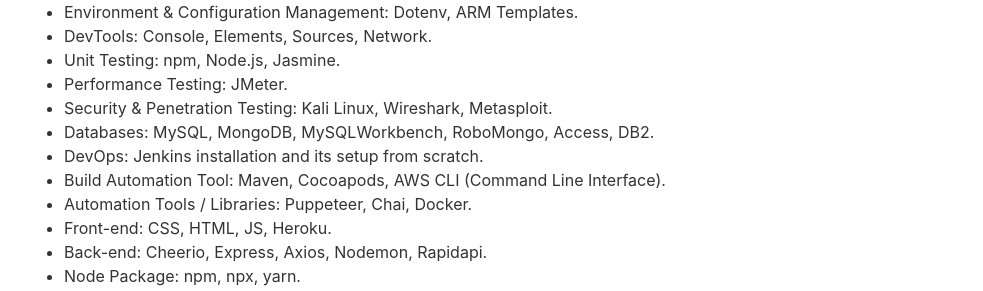
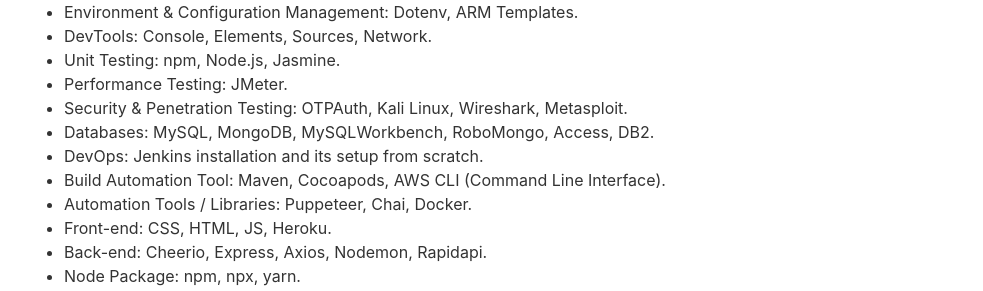
Before and after one commit to cvera08/full-resume, a Jekyll site: the page built from index.html, in a window 1280 px wide and 900 px high, scrolled down 4395 px. Shown: the part 162-453 px from the top of the window, without its empty margins (148-1131 px from the left). Built offline with Jekyll 4.4.1, drawn with Linux system fonts in a browser that asks for light colours.

Commit message:
feat: otpauth

```diff
--- a/_data/data.yml
+++ b/_data/data.yml
@@ -279,7 +279,7 @@ organization:
     - DevTools: Console, Elements, Sources, Network.
     - Unit Testing: npm, Node.js, Jasmine.
     - Performance Testing: JMeter.
-    - Security & Penetration Testing: Kali Linux, Wireshark, Metasploit.
+    - Security & Penetration Testing: OTPAuth, Kali Linux, Wireshark, Metasploit.
     - Databases: MySQL, MongoDB, MySQLWorkbench, RoboMongo, Access, DB2.
     - DevOps: Jenkins installation and its setup from scratch.
     - Build Automation Tool: Maven, Cocoapods, AWS CLI (Command Line Interface).
```
